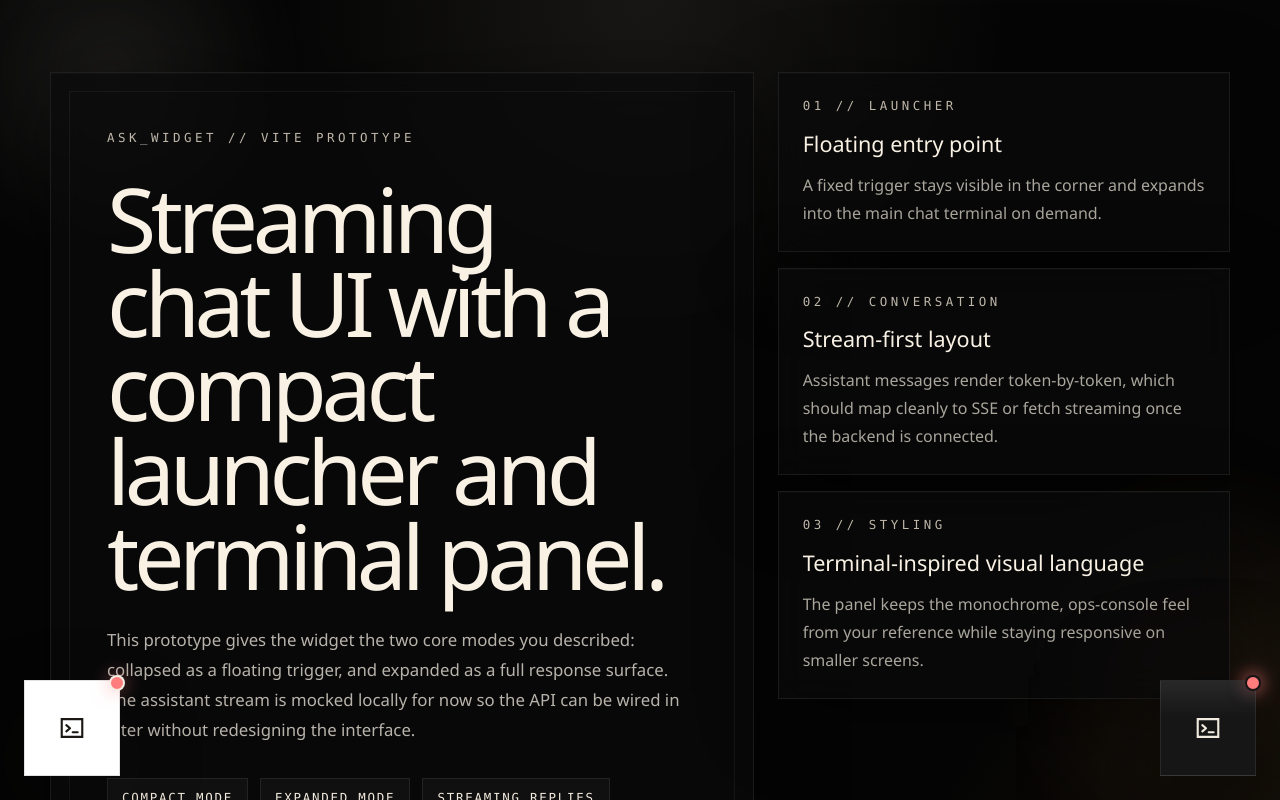
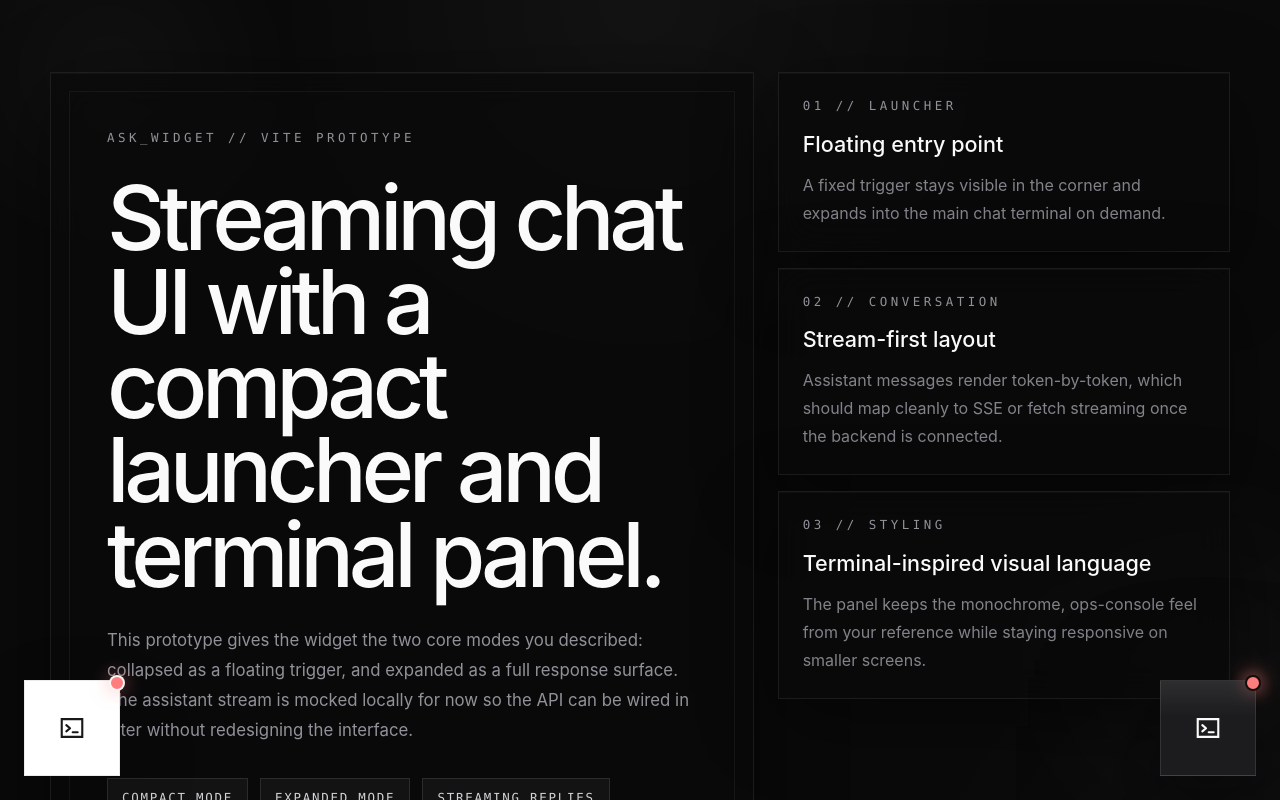
Before and after one commit to chitrank2050/ask-widget, a React (Vite) app: page / in a window 1280 px wide. Shown: the top 800 px of the page. Built offline with nearby package versions, Linux system fonts and the light colour scheme.

Commit message:
feat: Add a loading animation for streaming messages and update the application's visual theme and typography.

```diff
--- a/src/App.css
+++ b/src/App.css
@@ -1,14 +1,22 @@
 /* *
  * Development-only styles for the preview page.
  * NOT included in the published package.
+ *
+ * Color palette aligned with personal-portfolio (zinc / neutral).
  */
 
 :root {
-  color: #f8f1e4;
+  color: #fafafa;
   background:
-    radial-gradient(circle at top, rgba(255, 240, 208, 0.08), transparent 32%),
-    radial-gradient(circle at bottom right, rgba(255, 170, 80, 0.08), transparent 24%), #050505;
-  font-family: 'Space Grotesk', 'Avenir Next', 'Segoe UI', sans-serif;
+    radial-gradient(circle at top, rgba(255, 255, 255, 0.04), transparent 32%),
+    radial-gradient(circle at bottom right, rgba(255, 255, 255, 0.03), transparent 24%), #0a0a0a;
+  font-family:
+    'Inter',
+    -apple-system,
+    BlinkMacSystemFont,
+    'Segoe UI',
+    Roboto,
+    sans-serif;
 }
 
 .app-shell {
@@ -22,7 +30,7 @@
   position: absolute;
   border-radius: 999px;
   filter: blur(24px);
-  opacity: 0.75;
+  opacity: 0.55;
   pointer-events: none;
 }
 
@@ -31,7 +39,7 @@
   left: -80px;
   width: 380px;
   height: 380px;
-  background: radial-gradient(circle, rgba(255, 248, 232, 0.12) 0%, rgba(255, 248, 232, 0) 70%);
+  background: radial-gradient(circle, rgba(255, 255, 255, 0.06) 0%, rgba(255, 255, 255, 0) 70%);
 }
 
 .app-shell__glow--right {
@@ -39,7 +47,7 @@
   bottom: 80px;
   width: 420px;
   height: 420px;
-  background: radial-gradient(circle, rgba(255, 182, 96, 0.12) 0%, rgba(255, 182, 96, 0) 72%);
+  background: radial-gradient(circle, rgba(255, 255, 255, 0.05) 0%, rgba(255, 255, 255, 0) 72%);
 }
 
 .app-layout {
@@ -59,7 +67,7 @@
   background: rgba(11, 11, 12, 0.72);
   box-shadow:
     0 20px 80px rgba(0, 0, 0, 0.45),
-    inset 0 1px 0 rgba(255, 255, 255, 0.02);
+    inset 0 1px 0 rgba(255, 255, 255, 0.03);
   backdrop-filter: blur(18px);
 }
 
@@ -80,7 +88,7 @@
 .app-eyebrow,
 .app-card__label {
   margin: 0;
-  color: rgba(255, 244, 225, 0.74);
+  color: rgba(161, 161, 170, 0.9);
   font-family: 'IBM Plex Mono', 'SFMono-Regular', 'SF Mono', Consolas, monospace;
   font-size: 0.78rem;
   letter-spacing: 0.28em;
@@ -90,7 +98,7 @@
 .app-hero h1,
 .app-card h2 {
   margin: 0;
-  color: #f8f1e4;
+  color: #fafafa;
   font-weight: 500;
 }
 
@@ -105,7 +113,7 @@
 .app-copy {
   max-width: 680px;
   margin-top: 28px;
-  color: rgba(245, 239, 226, 0.74);
+  color: rgba(161, 161, 170, 0.9);
   font-size: 1.05rem;
   line-height: 1.8;
 }
@@ -119,9 +127,9 @@
 
 .app-pills span {
   padding: 10px 14px;
-  border: 1px solid rgba(255, 255, 255, 0.08);
-  background: rgba(255, 255, 255, 0.03);
-  color: #f3ebdd;
+  border: 1px solid rgba(255, 255, 255, 0.1);
+  background: rgba(255, 255, 255, 0.04);
+  color: #d4d4d8;
   font-family: 'IBM Plex Mono', 'SFMono-Regular', 'SF Mono', Consolas, monospace;
   font-size: 0.78rem;
   letter-spacing: 0.14em;
@@ -146,7 +154,7 @@
 
 .app-card p:last-child {
   margin: 14px 0 0;
-  color: rgba(239, 233, 219, 0.7);
+  color: rgba(161, 161, 170, 0.8);
   line-height: 1.75;
 }
 
--- a/src/styles/themes.css
+++ b/src/styles/themes.css
@@ -8,32 +8,34 @@
  *
  * The component sets data-theme={theme} on the root div.
  * No inline styles or JS objects needed for theming.
+ *
+ * Color palette aligned with the personal-portfolio (zinc / neutral).
  */
 
 /* ── Dark theme ───────────────────────────────────────────────────────────── */
 [data-theme='dark'] {
-  --widget-primary: #f1eadf;
-  --widget-background: rgba(15, 15, 16, 0.96);
-  --widget-surface: #161617;
-  --widget-surface-alt: #111112;
-  --widget-text: #f6efe2;
-  --widget-muted: #9e988e;
-  --widget-border: rgba(255, 255, 255, 0.08);
+  --widget-primary: #fafafa; /* zinc-50  */
+  --widget-background: rgba(10, 10, 10, 0.96); /* near-black, matches portfolio bg */
+  --widget-surface: #1c1c1e; /* zinc-900-ish card surface */
+  --widget-surface-alt: #141415; /* slightly lighter than pure bg */
+  --widget-text: #fafafa; /* zinc-50  */
+  --widget-muted: #a1a1aa; /* zinc-400 */
+  --widget-border: rgba(255, 255, 255, 0.1); /* matches portfolio --border */
   --widget-shadow: 0 36px 120px rgba(0, 0, 0, 0.58);
-  --widget-user-bubble: #242427;
+  --widget-user-bubble: #27272a; /* zinc-800 */
   --widget-rail: rgba(255, 255, 255, 0.1);
 }
 
 /* ── Light theme ──────────────────────────────────────────────────────────── */
 [data-theme='light'] {
-  --widget-primary: #1b1712;
-  --widget-background: rgba(247, 242, 233, 0.96);
+  --widget-primary: #18181b; /* zinc-900 */
+  --widget-background: rgba(250, 250, 250, 0.96); /* zinc-50 */
   --widget-surface: #ffffff;
-  --widget-surface-alt: #f0e8dc;
-  --widget-text: #171310;
-  --widget-muted: #6f665b;
-  --widget-border: rgba(23, 19, 16, 0.12);
-  --widget-shadow: 0 30px 90px rgba(33, 24, 14, 0.18);
-  --widget-user-bubble: #ebe2d6;
-  --widget-rail: rgba(23, 19, 16, 0.16);
+  --widget-surface-alt: #f4f4f5; /* zinc-100 */
+  --widget-text: #18181b; /* zinc-900 */
+  --widget-muted: #71717a; /* zinc-500 */
+  --widget-border: rgba(0, 0, 0, 0.08);
+  --widget-shadow: 0 30px 90px rgba(0, 0, 0, 0.12);
+  --widget-user-bubble: #e4e4e7; /* zinc-200 */
+  --widget-rail: rgba(0, 0, 0, 0.12);
 }
--- a/src/styles/variables.css
+++ b/src/styles/variables.css
@@ -11,7 +11,7 @@
 :root {
   /* ── Typography ───────────────────────────────────────────────────────── */
   --widget-font-mono: 'IBM Plex Mono', 'SFMono-Regular', 'SF Mono', Consolas, monospace;
-  --widget-font-sans: -apple-system, BlinkMacSystemFont, 'Segoe UI', Roboto, sans-serif;
+  --widget-font-sans: 'Inter', -apple-system, BlinkMacSystemFont, 'Segoe UI', Roboto, sans-serif;
 
   /* ── Sizing ───────────────────────────────────────────────────────────── */
   --widget-launcher-size: 96px;
```
